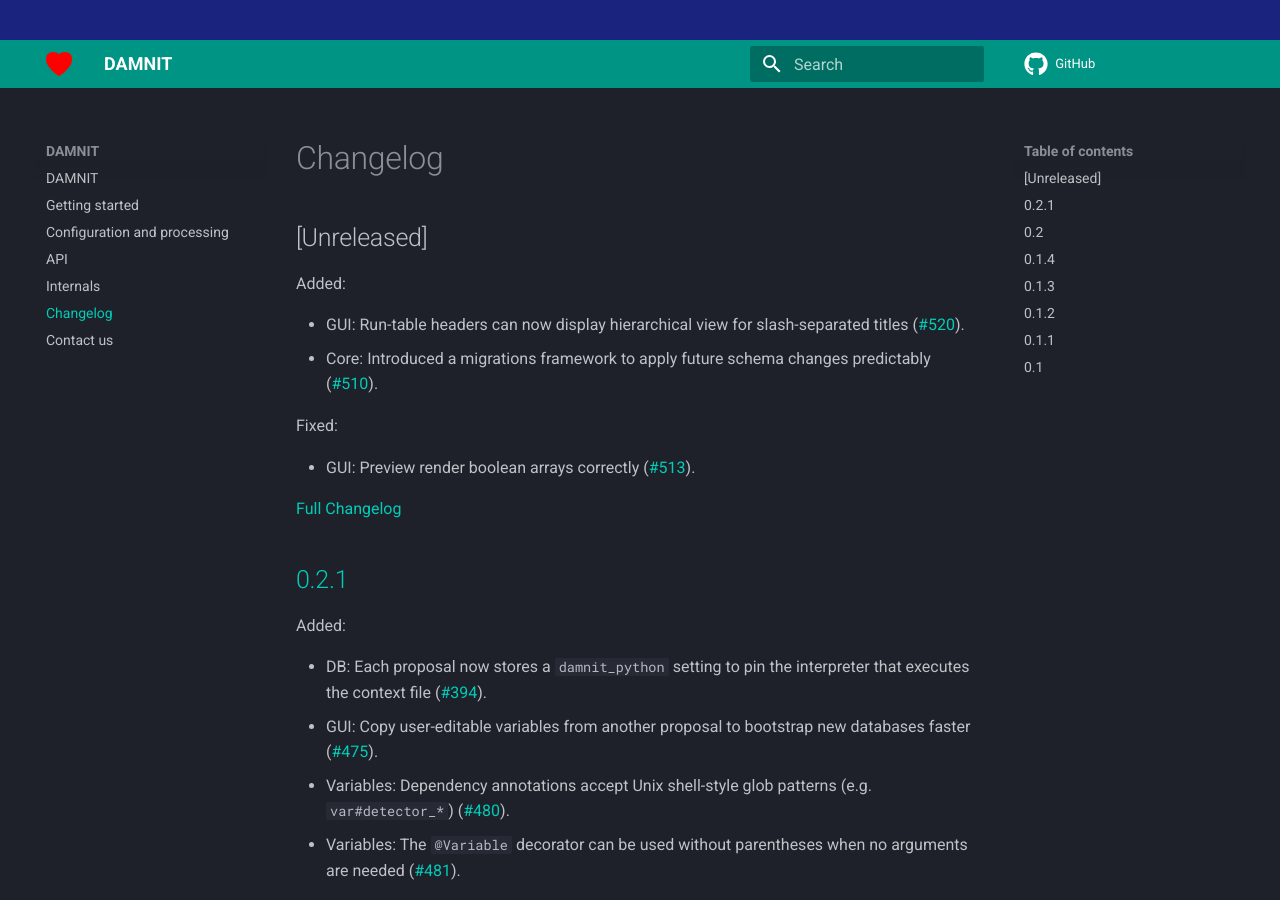
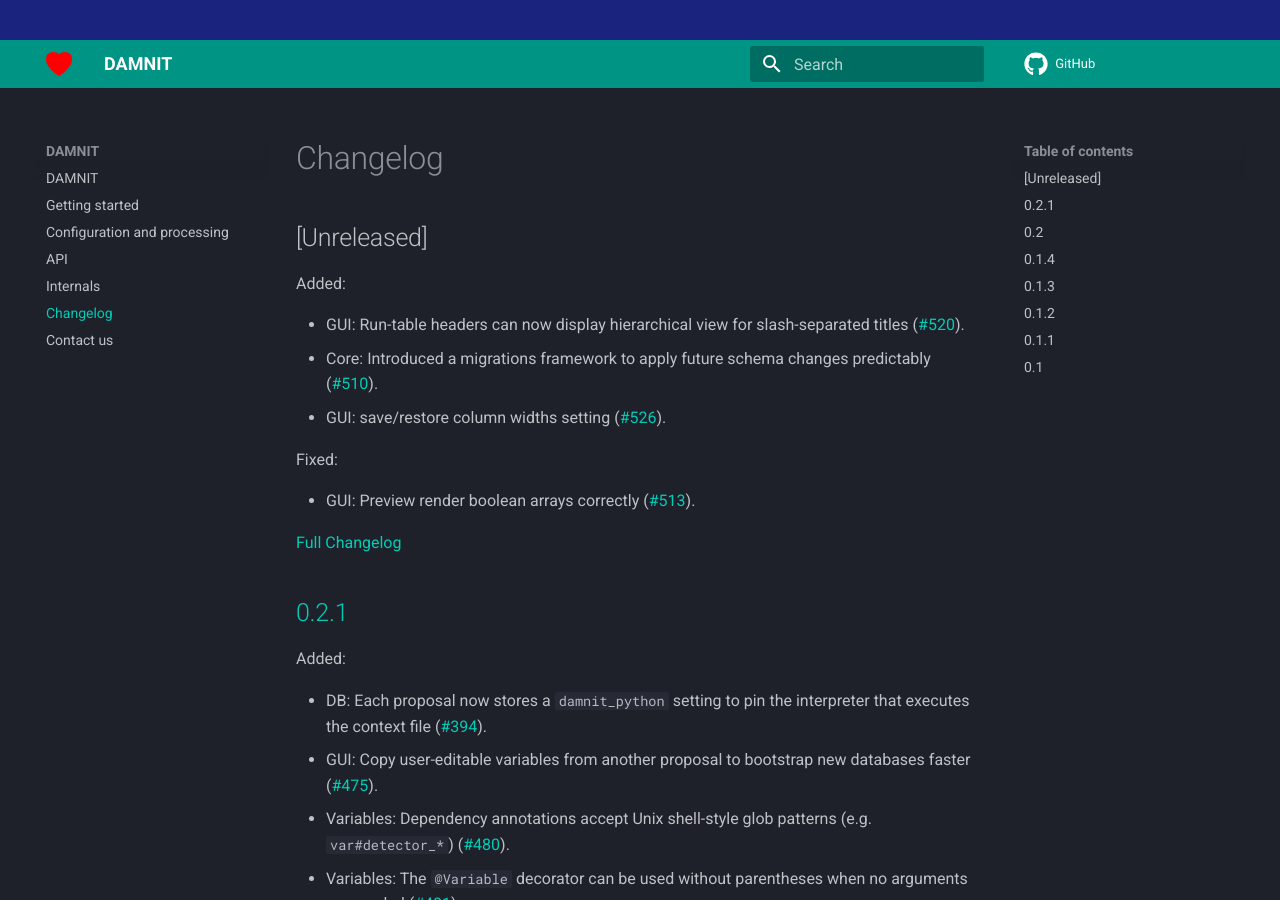
Before and after one commit to European-XFEL/DAMNIT, an MkDocs documentation site: the page built from docs/changelog.md, in a window 1280 px wide and 900 px high. Built offline with MkDocs 1.6.1 and Material for MkDocs 9.7.7, drawn with Linux system fonts in a browser that asks for light colours; comment, search, counter and statistics services are not loaded.

Commit message:
FEAT(GUI): Add save/restore column widths setting to changelog

```diff
--- a/docs/changelog.md
+++ b/docs/changelog.md
@@ -8,6 +8,7 @@
   titles (!520).
 - Core: Introduced a migrations framework to apply future schema changes
   predictably (!510).
+- GUI: save/restore column widths setting (!526).
 
 Fixed:
 
```
